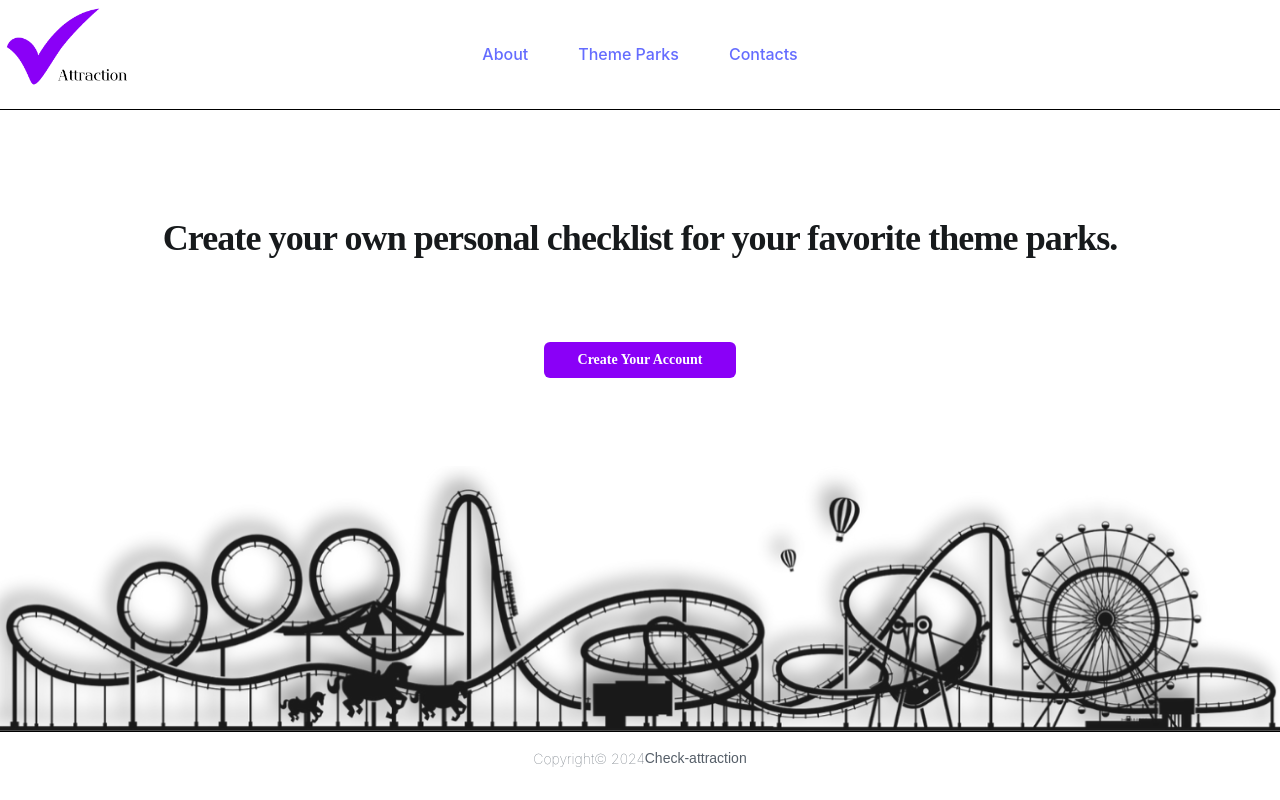
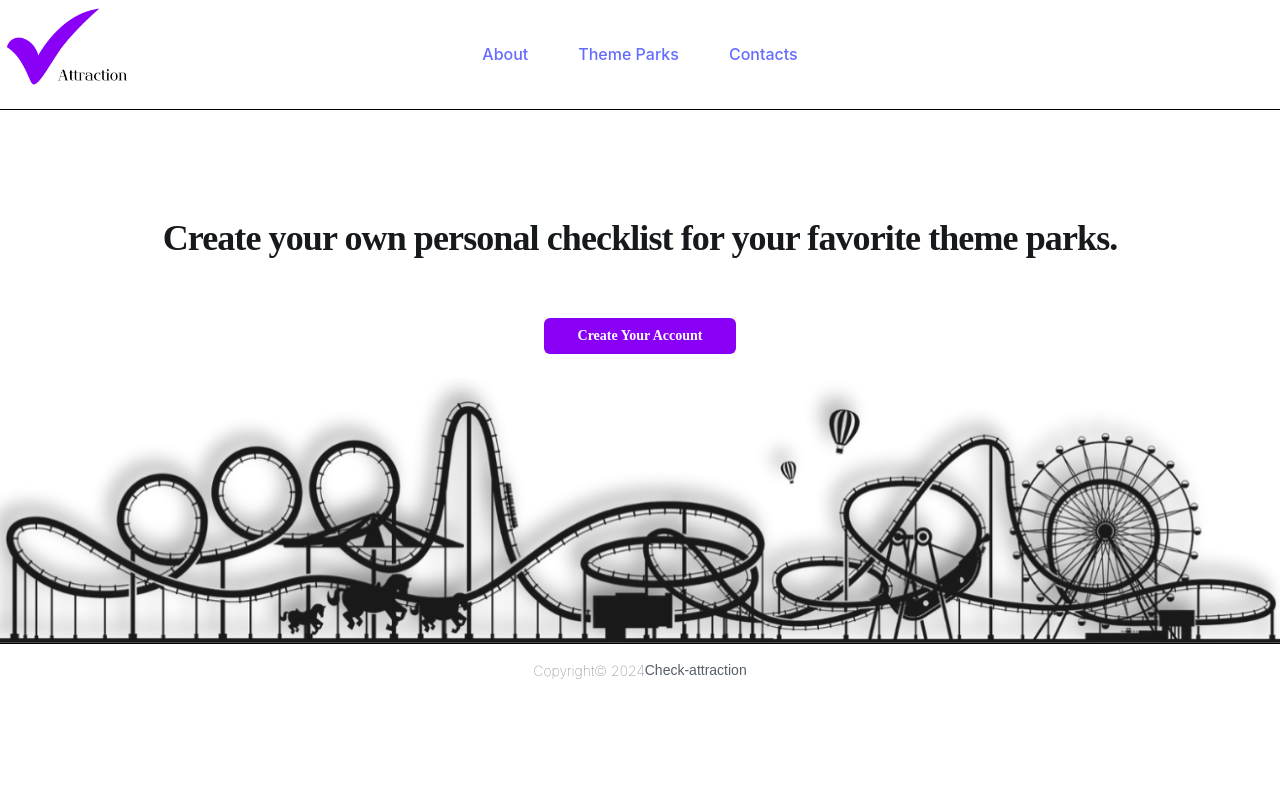
Before and after one commit to Leiladany/check-attraction-client, a React (Vite) app: page / in a window 1280 px wide. Built offline with nearby package versions, Linux system fonts and the light colour scheme; a web font is replaced by a local one.

Commit message:
Ajust homepage

```diff
--- a/src/pages/homepage.jsx
+++ b/src/pages/homepage.jsx
@@ -6,12 +6,12 @@ export const HomePage = () => {
 
   return (
     <Stack sx={{ gap: { xs: 1, lg: 3 } }}>
-      <Stack sx={{ alignItems: "center", my: 8 }}>
+      <Stack sx={{ alignItems: "center", mt: 8 }}>
         <Typography
           level="h1"
           sx={{
             textAlign: "center",
-            my: 3,
+            mt: 3,
             fontFamily: '"Kiwi Maru", serif',
             padding: 2,
           }}
```
